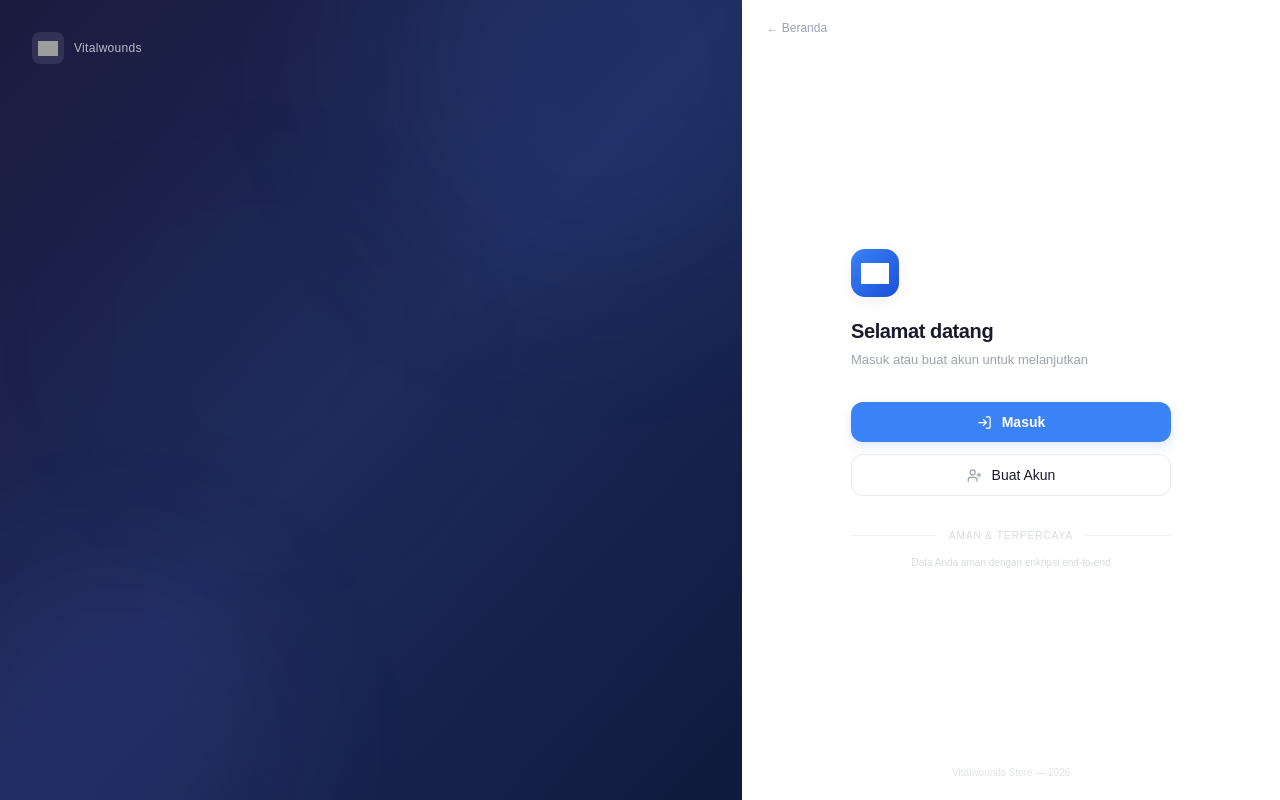
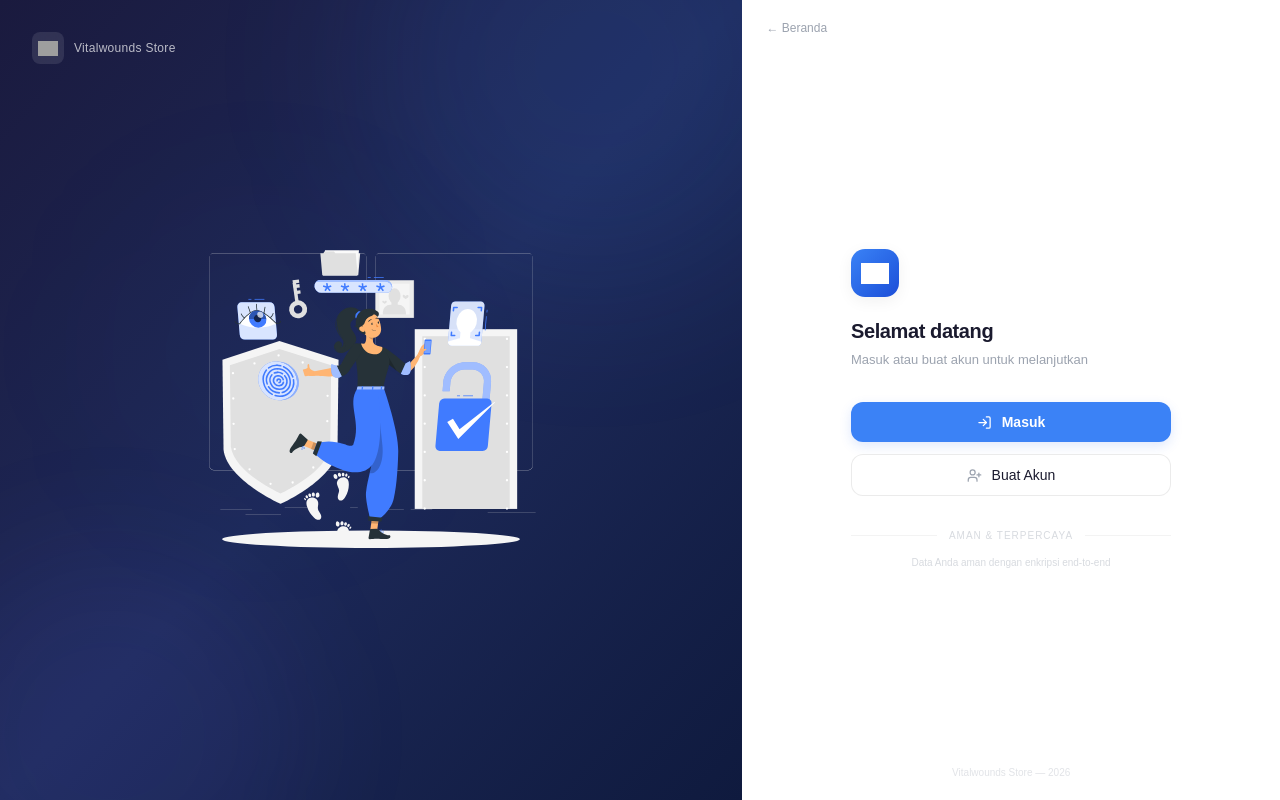
Before and after one commit to marhenrik635-oss/vitalwounds-store, a React (Vite) app: page / in a window 1280 px wide. Both pictures are taken after a click on the button "Masuk". Built offline with nearby package versions, Linux system fonts and the light colour scheme; no server answers; grey boxes are pictures that could not be loaded.

Commit message:
fix: auth page - replace SVG, add float anim, fix dark mode, add Store text

```diff
--- a/src/App.tsx
+++ b/src/App.tsx
@@ -336,116 +336,23 @@ export default function App() {
             {/* Brand watermark */}
             <div className="absolute top-8 left-8 z-10 flex items-center gap-2.5">
               <div className="w-8 h-8 rounded-lg bg-white/10 backdrop-blur-sm flex items-center justify-center">
-                <img src="/logo.png" alt="Vitalwounds" className="w-5 h-5 object-contain" />
+                <img src="/logo.png" alt="Vitalwounds Store" className="w-5 h-5 object-contain" />
               </div>
-              <span className="text-white/70 text-xs font-medium tracking-wide">Vitalwounds</span>
+              <span className="text-white/70 text-xs font-medium tracking-wide">Vitalwounds Store</span>
             </div>
 
-            {/* SVG Illustration */}
-            <div className="relative z-10 w-full max-w-lg px-8 animate-fade-in">
-              <svg viewBox="0 0 520 480" fill="none" xmlns="http://www.w3.org/2000/svg" className="w-full h-auto">
-                {/* Grid dots */}
-                {Array.from({length: 8}, (_, i) => (
-                  Array.from({length: 8}, (_, j) => (
-                    <circle key={`dot-${i}-${j}`} cx={40 + i * 60} cy={30 + j * 55} r="1.5" fill="rgba(255,255,255,0.12)" />
-                  ))
-                ))}
-
-                {/* Large central orb */}
-                <circle cx="260" cy="240" r="120" fill="url(#orbGrad1)" opacity="0.2" />
-                <circle cx="260" cy="240" r="85" fill="url(#orbGrad2)" opacity="0.3" />
-                <circle cx="260" cy="240" r="50" fill="url(#orbGrad3)" />
-
-                {/* Outer ring */}
-                <circle cx="260" cy="240" r="140" stroke="rgba(59,130,246,0.15)" strokeWidth="1" strokeDasharray="6 6" fill="none" />
-                <circle cx="260" cy="240" r="170" stroke="rgba(59,130,246,0.08)" strokeWidth="1" strokeDasharray="3 8" fill="none" />
-
-                {/* Connection lines */}
-                <g stroke="rgba(59,130,246,0.2)" strokeWidth="1.5">
-                  <line x1="260" y1="240" x2="120" y2="160" />
-                  <line x1="260" y1="240" x2="400" y2="160" />
-                  <line x1="260" y1="240" x2="130" y2="340" />
-                  <line x1="260" y1="240" x2="390" y2="340" />
-                  <line x1="260" y1="240" x2="80" y2="250" />
-                  <line x1="260" y1="240" x2="440" y2="230" />
-                </g>
-
-                {/* Node dots */}
-                <circle cx="120" cy="160" r="8" fill="rgba(96,165,250,0.5)" />
-                <circle cx="400" cy="160" r="8" fill="rgba(96,165,250,0.5)" />
-                <circle cx="130" cy="340" r="6" fill="rgba(96,165,250,0.4)" />
-                <circle cx="390" cy="340" r="6" fill="rgba(96,165,250,0.4)" />
-                <circle cx="80" cy="250" r="5" fill="rgba(96,165,250,0.3)" />
-                <circle cx="440" cy="230" r="5" fill="rgba(96,165,250,0.3)" />
-
-                {/* Abstract cards/shapes */}
-                <g>
-                  {/* Card 1 */}
-                  <rect x="80" y="80" width="28" height="20" rx="4" fill="rgba(59,130,246,0.2)" />
-                  <rect x="80" y="80" width="28" height="20" rx="4" stroke="rgba(59,130,246,0.3)" strokeWidth="1" fill="none" />
-                  <rect x="84" y="85" width="8" height="4" rx="1" fill="rgba(96,165,250,0.4)" />
-                  <rect x="84" y="92" width="16" height="3" rx="1" fill="rgba(96,165,250,0.2)" />
-
-                  {/* Card 2 */}
-                  <rect x="410" y="380" width="24" height="18" rx="4" fill="rgba(99,102,241,0.15)" />
-                  <rect x="410" y="380" width="24" height="18" rx="4" stroke="rgba(99,102,241,0.2)" strokeWidth="1" fill="none" />
-                  <rect x="414" y="384" width="6" height="4" rx="1" fill="rgba(129,140,248,0.3)" />
-
-                  {/* Card 3 */}
-                  <rect x="85" y="380" width="20" height="16" rx="3" fill="rgba(59,130,246,0.1)" />
-                  <rect x="85" y="380" width="20" height="16" rx="3" stroke="rgba(59,130,246,0.15)" strokeWidth="1" fill="none" />
-                </g>
-
-                {/* Floating dots */}
-                <circle cx="50" cy="140" r="2" fill="rgba(96,165,250,0.5)" />
-                <circle cx="470" cy="120" r="2.5" fill="rgba(129,140,248,0.4)" />
-                <circle cx="100" cy="430" r="2" fill="rgba(96,165,250,0.35)" />
-                <circle cx="460" cy="300" r="1.5" fill="rgba(96,165,250,0.4)" />
-                <circle cx="420" cy="70" r="1.5" fill="rgba(129,140,248,0.3)" />
-
-                {/* Shield/security abstract */}
-                <g transform="translate(220, 385)" opacity="0.25">
-                  <path d="M0 0 L20 0 L20 10 Q20 25 10 30 Q0 25 0 10 Z" stroke="rgba(96,165,250,0.5)" strokeWidth="1" fill="none" />
-                  <line x1="10" y1="8" x2="10" y2="18" stroke="rgba(96,165,250,0.5)" strokeWidth="1" />
-                  <line x1="6" y1="14" x2="10" y2="18" stroke="rgba(96,165,250,0.5)" strokeWidth="1" />
-                </g>
-
-                {/* Central icon abstract — star/hexagon */}
-                <g transform="translate(240, 220)" opacity="0.4">
-                  <polygon points="20,0 37,11 37,30 20,41 3,30 3,11" fill="none" stroke="rgba(96,165,250,0.6)" strokeWidth="1.5" />
-                  <polygon points="20,5 32,13 32,28 20,36 8,28 8,13" fill="none" stroke="rgba(96,165,250,0.3)" strokeWidth="1" />
-                </g>
-
-                {/* Bottom curve accent */}
-                <path d="M0 470 Q130 420 260 450 Q390 480 520 440 L520 480 L0 480 Z" fill="rgba(59,130,246,0.06)" />
-
-                {/* Gradients */}
-                <defs>
-                  <radialGradient id="orbGrad1" cx="50%" cy="50%" r="50%">
-                    <stop offset="0%" stopColor="#3B82F6" stopOpacity="0.4" />
-                    <stop offset="100%" stopColor="#3B82F6" stopOpacity="0" />
-                  </radialGradient>
-                  <radialGradient id="orbGrad2" cx="50%" cy="50%" r="50%">
-                    <stop offset="0%" stopColor="#60A5FA" stopOpacity="0.3" />
-                    <stop offset="100%" stopColor="#3B82F6" stopOpacity="0" />
-                  </radialGradient>
-                  <radialGradient id="orbGrad3" cx="50%" cy="50%" r="50%">
-                    <stop offset="0%" stopColor="#93C5FD" stopOpacity="0.15" />
-                    <stop offset="50%" stopColor="#3B82F6" stopOpacity="0.08" />
-                    <stop offset="100%" stopColor="#1D4ED8" stopOpacity="0" />
-                  </radialGradient>
-                </defs>
-              </svg>
-
-              {/* Tagline overlay */}
-              <div className="text-center mt-2">
-                <p className="text-white/50 text-[10px] font-medium tracking-[0.2em] uppercase">Digital Premium Services</p>
-              </div>
+            {/* SVG Illustration — user's Authentication-rafiki.svg with slow float */}
+            <div className="relative z-10 w-full max-w-md px-8 animate-fade-in animate-float-slow">
+              <img
+                src="/authentication-rafiki.svg"
+                alt="Authentication illustration"
+                className="w-full h-auto"
+              />
             </div>
           </div>
 
           {/* ===== RIGHT: AUTH FORM PANEL ===== */}
-          <div className="flex-1 md:w-[45%] lg:w-[42%] bg-white dark:bg-[#121212] flex flex-col relative overflow-y-auto">
+          <div className="flex-1 md:w-[45%] lg:w-[42%] bg-vw-surface flex flex-col relative overflow-y-auto">
             {/* Top nav */}
             <div className="flex items-center justify-between px-6 py-5">
               <button
@@ -455,7 +362,7 @@ export default function App() {
                 <span className="hidden sm:inline">← Beranda</span>
                 <span className="sm:hidden">←</span>
               </button>
-              <span className="md:hidden text-[10px] font-medium text-vw-muted/50">Vitalwounds Store</span>
+              <span className="md:hidden text-[10px] font-medium text-vw-muted/60">Vitalwounds Store</span>
             </div>
 
             {/* Center form */}
@@ -488,7 +395,7 @@ export default function App() {
 
                   <a
                     href="/api/auth/register"
-                    className="w-full bg-white dark:bg-transparent hover:bg-gray-50 dark:hover:bg-white/5 text-vw-text text-sm font-medium py-2.5 px-5 rounded-xl flex items-center justify-center gap-2.5 transition-all duration-200 cursor-pointer border border-vw-border active:scale-[0.98]"
+                    className="w-full bg-vw-surface hover:bg-vw-bg text-vw-text text-sm font-medium py-2.5 px-5 rounded-xl flex items-center justify-center gap-2.5 transition-all duration-200 cursor-pointer border border-vw-border active:scale-[0.98]"
                   >
                     <UserPlus size={15} className="text-vw-muted" />
                     <span>Buat Akun</span>
--- a/src/index.css
+++ b/src/index.css
@@ -1,4 +1,7 @@
 @import "tailwindcss";
+
+/* Make Tailwind's `dark:` variant respond to html.dark class instead of prefers-color-scheme */
+@variant dark (&:where(.dark, .dark *));
 @import "@fontsource/geist-sans/400.css";
 @import "@fontsource/geist-sans/500.css";
 @import "@fontsource/geist-sans/600.css";
@@ -372,6 +375,7 @@ h1, h2, h3, h4, h5, h6 {
 .animate-fade-in-down { animation: fadeInDown 1000ms var(--ease-out-expo) both; }
 .animate-slide-in-right { animation: slideInRight 800ms var(--ease-out-expo) both; }
 .animate-float { animation: float 3s var(--ease-in-out-smooth) infinite; }
+.animate-float-slow { animation: float 6s ease-in-out infinite; }
 .animate-pulse-soft { animation: pulse-soft 2s ease-in-out infinite; }
 .animate-pulse-glow { animation: pulse-glow 2s ease-in-out infinite; }
 .animate-shimmer { animation: shimmer 2s linear infinite; background: linear-gradient(90deg, transparent, rgba(255,255,255,0.4), transparent); background-size: 200% 100%; }
```
Also changed, not shown: public/authentication-rafiki.svg (added).
